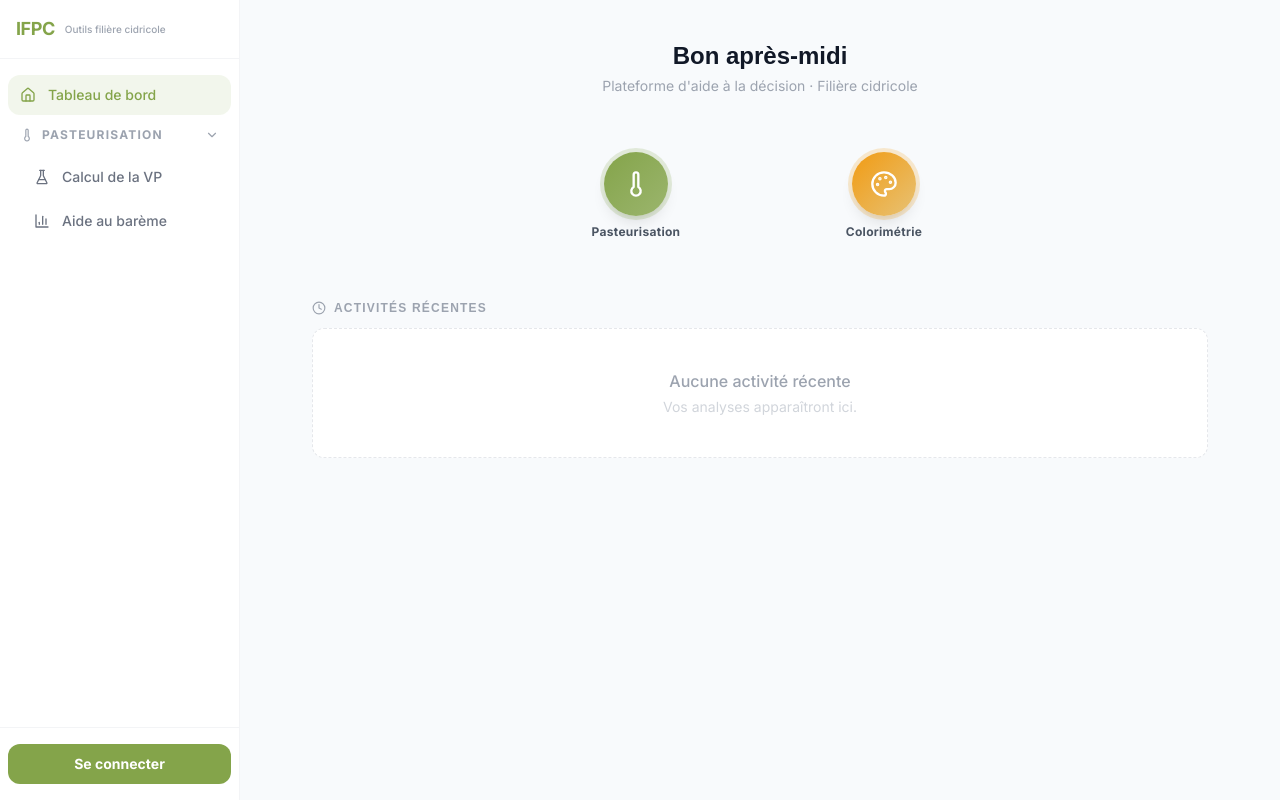
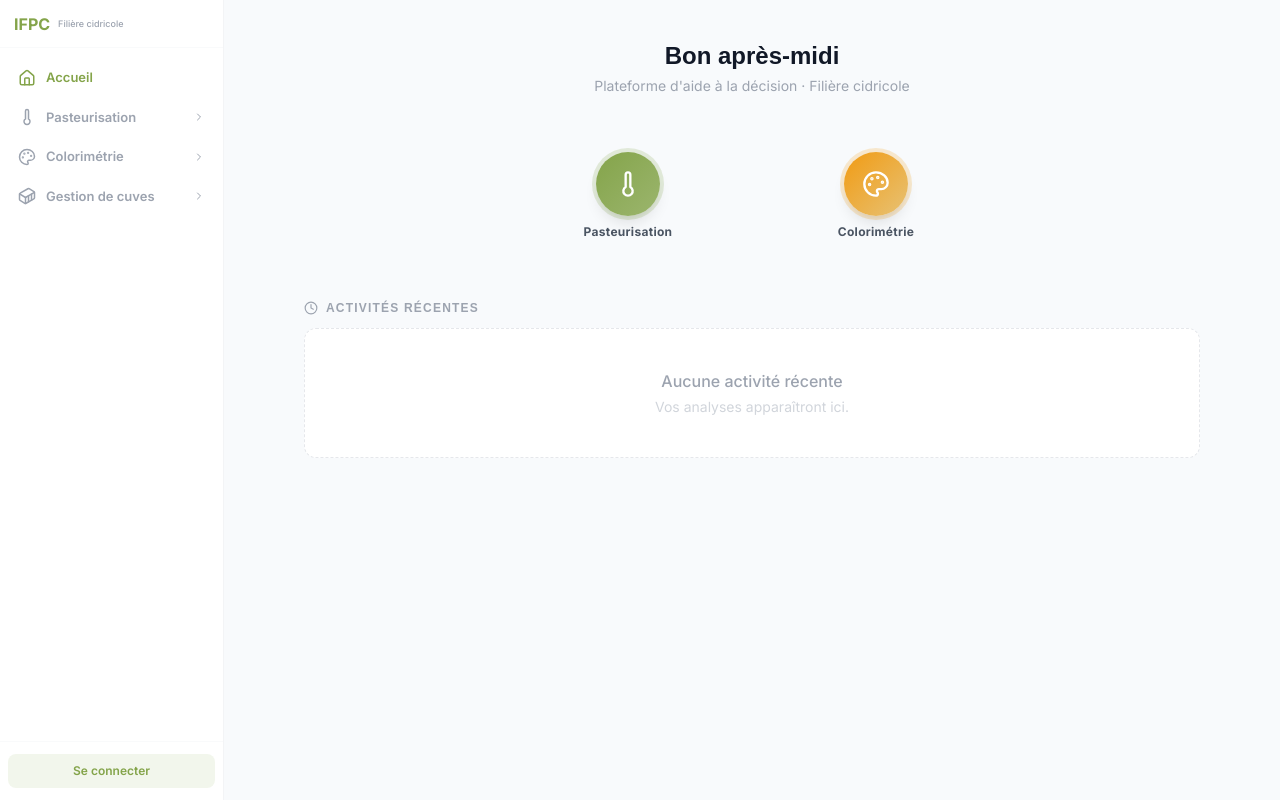
Before and after one commit to thisisbriandb/ifpc, a Next.js app in the folder frontend/: page / in a window 1280 px wide. Built offline with nearby package versions, Linux system fonts and the light colour scheme.

Commit message:
restore result from localStorage + improve sidebar UI/UX

```diff
--- a/frontend/app/controle/page.tsx
+++ b/frontend/app/controle/page.tsx
@@ -134,8 +134,20 @@ function ControlePageInner() {
       .catch(() => {});
   }, []);
 
-  // Charger une analyse historique depuis ?history=ID
+  // Charger une analyse historique depuis localStorage ou ?history=ID
   useEffect(() => {
+    // 1) Check localStorage restore (set by dashboard click)
+    try {
+      const restore = localStorage.getItem("ifpc_restore_result");
+      if (restore) {
+        localStorage.removeItem("ifpc_restore_result");
+        const parsed = JSON.parse(restore);
+        setResult(parsed);
+        return;
+      }
+    } catch {}
+
+    // 2) Fallback: fetch from Spring Boot API via ?history=ID
     const historyId = searchParams.get("history");
     if (!historyId) return;
     let cancelled = false;
@@ -148,7 +160,17 @@ function ControlePageInner() {
           setResult(parsed);
         }
       } catch {
-        // Analyse introuvable ou erreur réseau
+        // 3) Last resort: try to find in localStorage activities
+        try {
+          const stored = localStorage.getItem("ifpc_recent_activities");
+          if (stored) {
+            const activities = JSON.parse(stored);
+            const match = activities.find((a: any) => a.id === historyId);
+            if (!cancelled && match?.resultJson) {
+              setResult(JSON.parse(match.resultJson));
+            }
+          }
+        } catch {}
       }
     })();
     return () => { cancelled = true; };
@@ -219,6 +241,7 @@ function ControlePageInner() {
           statut: res.statut,
           vp: res.vp,
           vpCible: res.vp_cible,
+          resultJson: JSON.stringify(res),
         };
         const stored = localStorage.getItem("ifpc_recent_activities");
         const existing = stored ? JSON.parse(stored) : [];
--- a/frontend/app/page.tsx
+++ b/frontend/app/page.tsx
@@ -2,6 +2,7 @@
 
 import { useEffect, useState } from "react";
 import Link from "next/link";
+import { useRouter } from "next/navigation";
 import { useAuthStore } from "@/lib/store";
 import {
   ArrowRight, Clock, Trash2,
@@ -24,6 +25,7 @@ interface RecentActivity {
   vp?: number;
   vpCible?: number;
   fromDb?: boolean;
+  resultJson?: string;
 }
 
 const STATUS_BADGE: Record<string, { bg: string; text: string; label: string }> = {
@@ -184,6 +186,7 @@ function ArcModule({ mod }: { mod: Module }) {
 
 export default function Home() {
   const { user } = useAuthStore();
+  const router = useRouter();
   const [activities, setActivities] = useState<RecentActivity[]>([]);
 
   useEffect(() => {
@@ -278,14 +281,20 @@ export default function Home() {
             <div className="bg-white rounded-xl border border-gray-200 divide-y divide-gray-100 overflow-hidden">
               {activities.map((a) => {
                 const badge = a.statut ? STATUS_BADGE[a.statut] : undefined;
-                const href = a.fromDb
-                  ? `/controle?history=${a.id}`
-                  : (a.type === "controle" ? "/controle" : "/bareme");
+                const handleClick = () => {
+                  // Store restore data for the contrôle page
+                  if (a.resultJson) {
+                    localStorage.setItem("ifpc_restore_result", a.resultJson);
+                  }
+                  const target = a.type === "controle" ? "/controle" : "/bareme";
+                  const href = a.fromDb ? `${target}?history=${a.id}` : target;
+                  router.push(href);
+                };
                 return (
-                  <Link
+                  <button
                     key={a.id}
-                    href={href}
-                    className="flex items-center justify-between px-5 py-4 hover:bg-gray-50/60 transition-colors group"
+                    onClick={handleClick}
+                    className="w-full flex items-center justify-between px-5 py-4 hover:bg-gray-50/60 transition-colors group text-left"
                   >
                     <div className="min-w-0 flex-1">
                       <div className="flex items-center gap-2">
@@ -319,7 +328,7 @@ export default function Home() {
                       )}
                       <ArrowRight className="w-3.5 h-3.5 text-gray-300 group-hover:text-brand-primary transition-colors" />
                     </div>
-                  </Link>
+                  </button>
                 );
               })}
             </div>
--- a/frontend/components/MainContent.tsx
+++ b/frontend/components/MainContent.tsx
@@ -9,7 +9,7 @@ export default function MainContent({ children }: { children: React.ReactNode })
   const noSidebar = pathname === "/login";
 
   return (
-    <main className={`transition-all duration-300 ${noSidebar ? "" : collapsed ? "ml-16" : "ml-60"}`}>
+    <main className={`transition-all duration-200 ${noSidebar ? "" : collapsed ? "ml-[52px]" : "ml-56"}`}>
       {children}
     </main>
   );
--- a/frontend/components/Navbar.tsx
+++ b/frontend/components/Navbar.tsx
@@ -4,8 +4,8 @@ import Link from "next/link";
 import { usePathname, useRouter } from "next/navigation";
 import { useState, useEffect } from "react";
 import {
-  FlaskConical, BarChart3, Home, LogOut, Shield, ShieldCheck, User,
-  ChevronDown, Thermometer,
+  FlaskConical, BarChart3, Home, LogOut, Shield, User,
+  ChevronRight, Thermometer, Palette, Container,
 } from "lucide-react";
 import { useAuthStore } from "@/lib/store";
 import { useSidebar } from "@/lib/sidebar-context";
@@ -13,7 +13,7 @@ import { useSidebar } from "@/lib/sidebar-context";
 interface NavGroup {
   label: string;
   icon: any;
-  children: { href: string; label: string; icon: any }[];
+  children: { href: string; label: string }[];
 }
 
 const navGroups: NavGroup[] = [
@@ -21,14 +21,26 @@ const navGroups: NavGroup[] = [
     label: "Pasteurisation",
     icon: Thermometer,
     children: [
-      { href: "/controle", label: "Calcul de la VP", icon: FlaskConical },
-      { href: "/bareme", label: "Aide au barème", icon: BarChart3 },
+      { href: "/controle", label: "Calcul VP" },
+      { href: "/bareme", label: "Aide barème" },
     ],
   },
-];
-
-const standaloneLinks = [
-  { href: "/", label: "Tableau de bord", icon: Home },
+  {
+    label: "Colorimétrie",
+    icon: Palette,
+    children: [
+      { href: "/colorimetrie/mesure", label: "Mesure" },
+      { href: "/colorimetrie/analyse", label: "Analyse" },
+    ],
+  },
+  {
+    label: "Gestion de cuves",
+    icon: Container,
+    children: [
+      { href: "/cuves", label: "Suivi cuves" },
+      { href: "/cuves/assemblage", label: "Assemblage" },
+    ],
+  },
 ];
 
 export default function Sidebar() {
@@ -36,27 +48,14 @@ export default function Sidebar() {
   const router = useRouter();
   const { user, isLoading, checkAuth, logout } = useAuthStore();
   const { collapsed, setCollapsed } = useSidebar();
-  const [openGroups, setOpenGroups] = useState<Record<string, boolean>>({ Pasteurisation: true });
+  const [openGroups, setOpenGroups] = useState<Record<string, boolean>>({});
 
-  useEffect(() => {
-    checkAuth();
-  }, [checkAuth]);
+  useEffect(() => { checkAuth(); }, [checkAuth]);
 
-  const handleLogout = () => {
-    logout();
-    router.push("/login");
-  };
+  const handleLogout = () => { logout(); router.push("/login"); };
 
-  const toggleGroup = (label: string) => {
+  const toggleGroup = (label: string) =>
     setOpenGroups((prev) => ({ ...prev, [label]: !prev[label] }));
-  };
-
-  const roleMeta: Record<string, { label: string; classes: string; icon: any }> = {
-    ADMIN:  { label: "Administrateur", classes: "bg-red-100 text-red-700", icon: Shield },
-    EXPERT: { label: "Expert",         classes: "bg-orange-100 text-orange-700", icon: ShieldCheck },
-    USER:   { label: "Utilisateur",    classes: "bg-gray-100 text-gray-600", icon: User },
-  };
-  const meta = user ? (roleMeta[user.role] ?? roleMeta.USER) : null;
 
   if (pathname === "/login") return null;
 
@@ -64,182 +63,150 @@ export default function Sidebar() {
     <aside
       onMouseEnter={() => setCollapsed(false)}
       onMouseLeave={() => setCollapsed(true)}
-      className={`fixed top-0 left-0 h-screen bg-white border-r border-gray-100 flex flex-col z-50 transition-all duration-300 ${
-        collapsed ? "w-16" : "w-60"
+      className={`fixed top-0 left-0 h-screen bg-white/95 backdrop-blur-sm border-r border-gray-100 flex flex-col z-50 transition-all duration-200 overflow-hidden ${
+        collapsed ? "w-[52px]" : "w-56"
       }`}
     >
-      {/* Header: Logo */}
-      <div className="flex items-center px-4 py-5 border-b border-gray-100">
-        <Link href="/" className="min-w-0 flex items-center gap-2.5">
-          <span className="font-bold text-lg text-brand-primary leading-none tracking-tight shrink-0">IFPC</span>
+      {/* Logo */}
+      <Link href="/" className="flex items-center gap-2 px-3.5 h-12 shrink-0 border-b border-gray-50">
+        <span className="font-bold text-base text-brand-primary shrink-0">IFPC</span>
         {!collapsed && (
-            <span className="text-[10px] text-gray-400 leading-tight font-medium block truncate">Outils filière cidricole</span>
+          <span className="text-[9px] text-gray-400 font-medium truncate leading-tight">Filière cidricole</span>
         )}
+      </Link>
+
+      {/* Nav */}
+      <nav className="flex-1 py-3 overflow-y-auto">
+        {/* Home */}
+        <div className="px-2 mb-1">
+          <Link
+            href="/"
+            title={collapsed ? "Accueil" : undefined}
+            className={`flex items-center gap-2.5 px-2.5 py-2 rounded-lg text-[13px] transition-colors ${
+              collapsed ? "justify-center" : ""
+            } ${
+              pathname === "/"
+                ? "text-brand-primary font-semibold"
+                : "text-gray-400 hover:text-gray-700"
+            }`}
+          >
+            <Home className="w-[18px] h-[18px] shrink-0" />
+            {!collapsed && <span>Accueil</span>}
           </Link>
         </div>
 
-      {/* Navigation */}
-      <nav className="flex-1 px-2 py-4 overflow-y-auto space-y-1">
-        {/* Standalone links */}
-        {standaloneLinks.map(({ href, label, icon: Icon }) => {
+        {/* Groups */}
+        {navGroups.map((group) => {
+          const GroupIcon = group.icon;
+          const hasActiveChild = group.children.some((c) => pathname.startsWith(c.href));
+          const isOpen = openGroups[group.label] ?? hasActiveChild;
+
+          return (
+            <div key={group.label} className="px-2 mt-1">
+              {collapsed ? (
+                /* Collapsed: only parent icon */
+                <Link
+                  href={group.children[0].href}
+                  title={group.label}
+                  className={`flex items-center justify-center py-2 rounded-lg transition-colors ${
+                    hasActiveChild
+                      ? "text-brand-primary"
+                      : "text-gray-400 hover:text-gray-600"
+                  }`}
+                >
+                  <GroupIcon className="w-[18px] h-[18px]" />
+                </Link>
+              ) : (
+                <>
+                  <button
+                    onClick={() => toggleGroup(group.label)}
+                    className={`w-full flex items-center justify-between px-2.5 py-2 rounded-lg text-[13px] font-semibold transition-colors ${
+                      hasActiveChild ? "text-brand-primary" : "text-gray-400 hover:text-gray-600"
+                    }`}
+                  >
+                    <span className="flex items-center gap-2.5">
+                      <GroupIcon className="w-[18px] h-[18px]" />
+                      {group.label}
+                    </span>
+                    <ChevronRight className={`w-3 h-3 transition-transform duration-150 ${isOpen ? "rotate-90" : ""}`} />
+                  </button>
+
+                  {isOpen && (
+                    <div className="ml-[30px] mt-0.5 space-y-0.5 border-l border-gray-100">
+                      {group.children.map(({ href, label }) => {
                         const active = pathname === href;
                         return (
                           <Link
                             key={href}
                             href={href}
-              title={collapsed ? label : undefined}
-              className={`flex items-center gap-3 px-3 py-2.5 rounded-xl text-sm font-medium transition-all ${
-                collapsed ? "justify-center" : ""
-              } ${
+                            className={`block pl-3 pr-2 py-1.5 text-[12px] transition-colors rounded-r-md ${
                               active
-                  ? "bg-brand-primary/10 text-brand-primary"
-                  : "text-gray-500 hover:text-brand-primary hover:bg-gray-50"
+                                ? "text-brand-primary font-semibold border-l-2 border-brand-primary -ml-px"
+                                : "text-gray-400 hover:text-gray-700"
                             }`}
                           >
-              <Icon className="w-4 h-4 shrink-0" />
-              {!collapsed && <span>{label}</span>}
-            </Link>
-          );
-        })}
-
-        {/* Grouped navigation */}
-        {navGroups.map((group) => {
-          const isOpen = openGroups[group.label] ?? false;
-          const GroupIcon = group.icon;
-          const hasActiveChild = group.children.some((c) => pathname === c.href);
-
-          if (collapsed) {
-            return (
-              <div key={group.label} className="space-y-1 mt-3 pt-3 border-t border-gray-100">
-                {group.children.map(({ href, label, icon: Icon }) => {
-                  const active = pathname === href;
-                  return (
-                    <Link
-                      key={href}
-                      href={href}
-                      title={label}
-                      className={`flex items-center justify-center px-3 py-2.5 rounded-xl transition-all ${
-                        active
-                          ? "bg-brand-primary/10 text-brand-primary"
-                          : "text-gray-500 hover:text-brand-primary hover:bg-gray-50"
-                      }`}
-                    >
-                      <Icon className="w-4 h-4" />
-                    </Link>
-                  );
-                })}
-              </div>
-            );
-          }
-
-          return (
-            <div key={group.label} className="mt-4">
-              <button
-                onClick={() => toggleGroup(group.label)}
-                className={`w-full flex items-center justify-between px-3 py-2 rounded-lg text-xs font-bold uppercase tracking-widest transition-colors ${
-                  hasActiveChild ? "text-brand-primary" : "text-gray-400 hover:text-gray-600"
-                }`}
-              >
-                <span className="flex items-center gap-2">
-                  <GroupIcon className="w-3.5 h-3.5" />
-                  {group.label}
-                </span>
-                <ChevronDown className={`w-3.5 h-3.5 transition-transform duration-200 ${isOpen ? "" : "-rotate-90"}`} />
-              </button>
-              {isOpen && (
-                <div className="mt-1.5 ml-2 space-y-1">
-                  {group.children.map(({ href, label, icon: Icon }) => {
-                    const active = pathname === href;
-                    return (
-                      <Link
-                        key={href}
-                        href={href}
-                        className={`flex items-center gap-3 pl-4 pr-3 py-2.5 rounded-xl text-sm font-medium transition-all border-l-2 ${
-                          active
-                            ? "border-brand-primary bg-brand-primary/10 text-brand-primary"
-                            : "border-transparent text-gray-500 hover:text-brand-primary hover:bg-gray-50"
-                        }`}
-                      >
-                        <Icon className="w-4 h-4 shrink-0" />
                             {label}
                           </Link>
                         );
                       })}
                     </div>
                   )}
+                </>
+              )}
             </div>
           );
         })}
 
-        {/* Admin link */}
+        {/* Admin */}
         {user?.role === "ADMIN" && (
-          <div className="mt-5 pt-4 border-t border-gray-100">
+          <div className="px-2 mt-3 pt-2 border-t border-gray-50">
             <Link
               href="/admin"
-              title={collapsed ? "Administration" : undefined}
-              className={`flex items-center gap-3 px-3 py-2.5 rounded-xl text-sm font-medium transition-all ${
+              title={collapsed ? "Admin" : undefined}
+              className={`flex items-center gap-2.5 px-2.5 py-2 rounded-lg text-[13px] transition-colors ${
                 collapsed ? "justify-center" : ""
               } ${
                 pathname === "/admin"
-                  ? "bg-red-50 text-red-600"
-                  : "text-gray-500 hover:text-red-600 hover:bg-red-50"
+                  ? "text-red-500 font-semibold"
+                  : "text-gray-400 hover:text-red-500"
               }`}
             >
-              <Shield className="w-4 h-4 shrink-0" />
+              <Shield className="w-[18px] h-[18px] shrink-0" />
               {!collapsed && <span>Administration</span>}
             </Link>
           </div>
         )}
       </nav>
 
-      {/* Bottom: User section */}
-      <div className="px-2 py-4 border-t border-gray-100">
+      {/* User */}
+      <div className="px-2 py-3 border-t border-gray-50 shrink-0">
         {!isLoading && (
           user ? (
             collapsed ? (
-              <div className="flex flex-col items-center gap-2">
-                {meta && (
-                  <div className={`p-1.5 rounded-lg ${meta.classes}`} title={meta.label}>
-                    <meta.icon className="w-3.5 h-3.5" />
-                  </div>
-                )}
-                <button
-                  onClick={handleLogout}
-                  title="Déconnexion"
-                  className="p-2 text-gray-400 hover:text-red-500 hover:bg-red-50 rounded-lg transition-colors"
-                >
+              <button onClick={handleLogout} title="Déconnexion" className="w-full flex justify-center p-2 text-gray-400 hover:text-red-500 rounded-lg transition-colors">
                 <LogOut className="w-4 h-4" />
               </button>
+            ) : (
+              <div className="flex items-center gap-2 px-1">
+                <div className="w-7 h-7 rounded-full bg-brand-primary/10 text-brand-primary flex items-center justify-center text-[10px] font-bold shrink-0">
+                  {user.firstName.charAt(0)}{user.lastName.charAt(0)}
                 </div>
-            ) : (
-              <div className="space-y-3 px-1">
-                {meta && (
-                  <div className={`flex items-center gap-1.5 text-[11px] font-bold px-2.5 py-1.5 rounded-lg w-fit ${meta.classes}`}>
-                    <meta.icon className="w-3 h-3" />
-                    {meta.label}
+                <div className="min-w-0 flex-1">
+                  <p className="text-[11px] font-semibold text-gray-700 truncate">{user.firstName} {user.lastName}</p>
                 </div>
-                )}
-                <div className="flex items-center justify-between gap-2">
-                  <div className="min-w-0">
-                    <p className="text-sm font-semibold text-gray-900 truncate">{user.firstName} {user.lastName}</p>
-                    <p className="text-[11px] text-gray-400 truncate mt-0.5">{user.email}</p>
-                  </div>
-                  <button
-                    onClick={handleLogout}
-                    title="Déconnexion"
-                    className="ml-1 p-2 text-gray-400 hover:text-red-500 hover:bg-red-50 rounded-lg transition-colors shrink-0"
-                  >
-                    <LogOut className="w-4 h-4" />
+                <button onClick={handleLogout} title="Déconnexion" className="p-1.5 text-gray-300 hover:text-red-500 rounded transition-colors shrink-0">
+                  <LogOut className="w-3.5 h-3.5" />
                 </button>
-                </div>
               </div>
             )
           ) : (
             <Link
               href="/login"
-              title={collapsed ? "Se connecter" : undefined}
-              className={`flex items-center justify-center gap-2 w-full bg-brand-primary text-white text-sm font-bold py-2.5 rounded-xl hover:bg-brand-primary/90 transition-all ${
-                collapsed ? "px-0" : ""
+              title={collapsed ? "Connexion" : undefined}
+              className={`flex items-center justify-center gap-2 w-full text-[12px] font-semibold py-2 rounded-lg transition-colors ${
+                collapsed
+                  ? "text-gray-400 hover:text-brand-primary"
+                  : "bg-brand-primary/10 text-brand-primary hover:bg-brand-primary/20"
               }`}
             >
               {collapsed ? <User className="w-4 h-4" /> : "Se connecter"}
```
Lines whose indentation alone changed are shown as unchanged.
